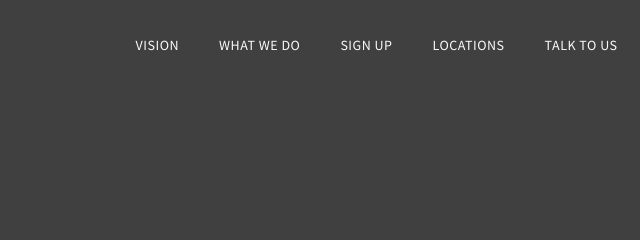
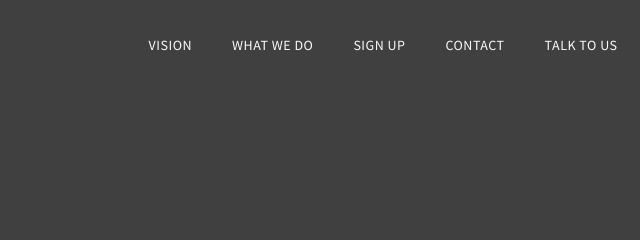
Before and after one commit to maryblankemeier/runcville, a plain HTML site: page runcharlottesville.html in a window 1280 px wide. Shown: the top 240 px of the page, 539-1179 px from the left. Drawn offline with Linux system fonts and the light colour scheme.

Commit message:
Update runcharlottesville.html

```diff
--- a/runcharlottesville.html
+++ b/runcharlottesville.html
@@ -57,7 +57,7 @@
                     <li><a href="#about" class="smoothScroll">Vision</a></li>
                     <li><a href="#team" class="smoothScroll">What we do</a></li>
                     <li><a href="#contact" class="smoothScroll">Sign up</a></li>
-                    <li><a href="runcharlottesville.html" class="smoothScroll">Locations</a></li>
+                    <li><a href="run.html" class="smoothScroll">Contact</a></li>
                     <li><a href="#location" class="smoothScroll">Talk to us</a></li>
 
                     <li><a href="https://www.facebook.com/runcharlottesville/" class="fa fa-facebook"></a></li>
```
